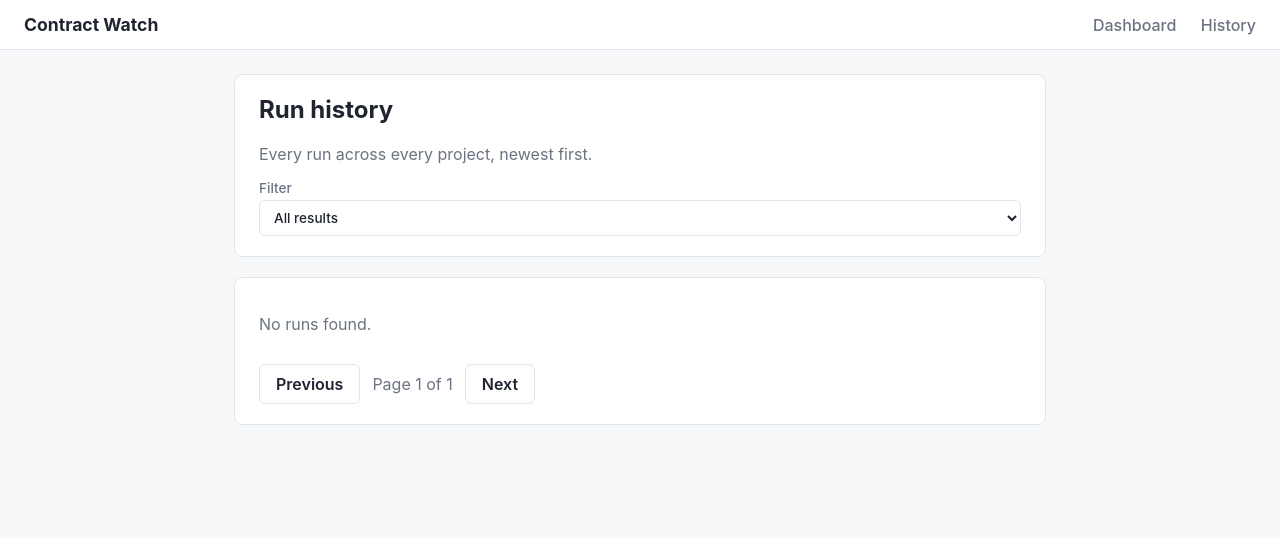
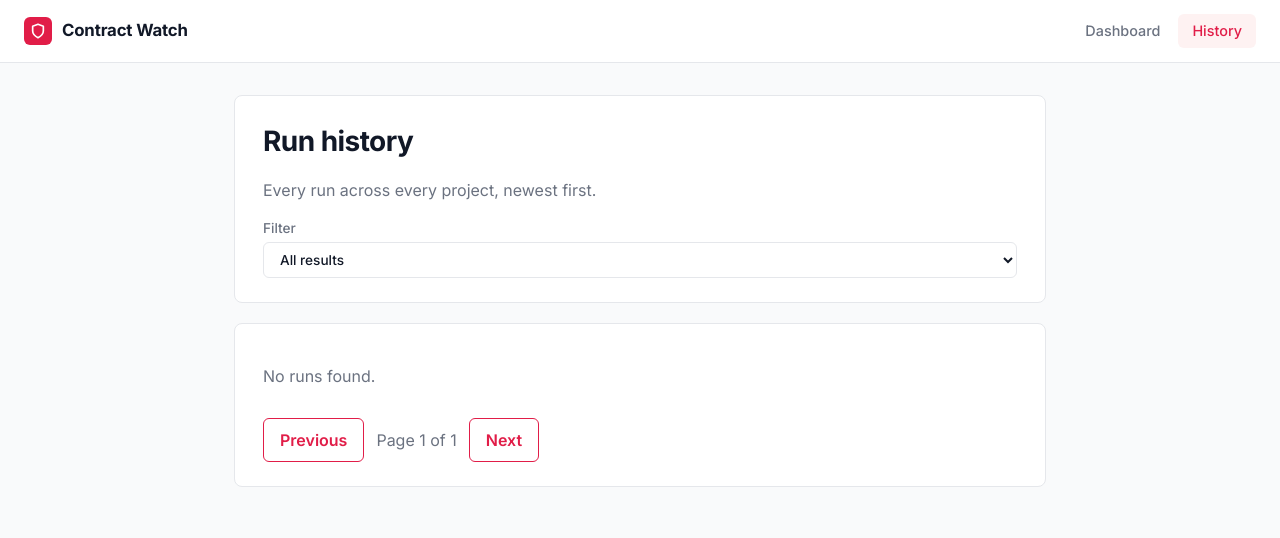
Before and after one commit to uGSOT/contract-watch, a Flask app: page /history in a window 1280 px wide. Shown: the top 538 px of the page. Run offline with Flask 3, Linux system fonts and the light colour scheme; data that the repository does not hold is empty.

Commit message:
theme changed

```diff
--- a/app/static/css/style.css
+++ b/app/static/css/style.css
@@ -1,11 +1,13 @@
 :root {
-  --bg: #f7f8fa;
+  --bg: #f9fafb;
   --panel-bg: #ffffff;
-  --border: #e2e5ea;
-  --text: #1f2430;
+  --border: #e5e7eb;
+  --text: #111827;
   --muted: #6b7280;
-  --primary: #2563eb;
-  --primary-dark: #1d4ed8;
+  --primary: #e11d48;
+  --primary-dark: #be123c;
+  --primary-light: #fff1f2;
+  --highlight: #fef2f2;
   --pass: #16a34a;
   --pass-bg: #ecfdf3;
   --drift: #b45309;
@@ -21,9 +23,11 @@
 
 body {
   margin: 0;
-  font-family: -apple-system, BlinkMacSystemFont, "Segoe UI", Roboto, sans-serif;
+  font-family: "Inter", -apple-system, BlinkMacSystemFont, "Segoe UI", Roboto, sans-serif;
   background: var(--bg);
   color: var(--text);
+  line-height: 1.5;
+  -webkit-font-smoothing: antialiased;
 }
 
 .topbar {
@@ -36,44 +40,86 @@ body {
 }
 
 .brand {
+  display: inline-flex;
+  align-items: center;
+  gap: 10px;
   font-weight: 700;
   text-decoration: none;
   color: var(--text);
-  font-size: 1.1rem;
+  font-size: 1.05rem;
+  letter-spacing: -0.01em;
+}
+
+.brand-icon {
+  display: inline-flex;
+  align-items: center;
+  justify-content: center;
+  width: 28px;
+  height: 28px;
+  background: var(--primary);
+  border-radius: 6px;
+  flex-shrink: 0;
+}
+
+.brand-icon svg {
+  width: 16px;
+  height: 16px;
+  color: #fff;
+}
+
+.topbar nav {
+  display: flex;
+  align-items: center;
+  gap: 4px;
 }
 
 .topbar nav a {
-  margin-left: 20px;
+  padding: 6px 14px;
   text-decoration: none;
   color: var(--muted);
   font-weight: 500;
+  font-size: 0.9rem;
+  border-radius: 6px;
+  transition: color 0.15s, background 0.15s;
 }
 
 .topbar nav a:hover {
   color: var(--text);
+  background: var(--bg);
+}
+
+.topbar nav a.active {
+  color: var(--primary);
+  background: var(--highlight);
 }
 
 .page {
   max-width: 860px;
   margin: 0 auto;
-  padding: 24px;
+  padding: 32px 24px;
 }
 
 .panel {
   background: var(--panel-bg);
   border: 1px solid var(--border);
   border-radius: var(--radius);
-  padding: 20px 24px;
+  padding: 24px 28px;
   margin-bottom: 20px;
 }
 
 h1 {
   margin-top: 0;
-  font-size: 1.5rem;
+  margin-bottom: 8px;
+  font-size: 1.75rem;
+  font-weight: 700;
+  letter-spacing: -0.02em;
+  color: var(--text);
 }
 
 h2 {
   font-size: 1.1rem;
+  font-weight: 600;
+  color: var(--text);
 }
 
 .muted {
@@ -124,11 +178,20 @@ input[type="text"],
 input[type="number"],
 select {
   font: inherit;
-  padding: 8px 10px;
+  padding: 8px 12px;
   border: 1px solid var(--border);
   border-radius: 6px;
   color: var(--text);
-  background: #fff;
+  background: var(--panel-bg);
+  transition: border-color 0.15s, box-shadow 0.15s;
+}
+
+input[type="text"]:focus,
+input[type="number"]:focus,
+select:focus {
+  outline: none;
+  border-color: var(--primary);
+  box-shadow: 0 0 0 3px rgba(225, 29, 72, 0.12);
 }
 
 .btn {
@@ -151,24 +215,28 @@ select {
 }
 
 .btn-primary:disabled {
-  background: #93a4c3;
+  background: #fda4af;
   cursor: not-allowed;
 }
 
 .btn-secondary {
-  background: #fff;
-  border-color: var(--border);
-  color: var(--text);
+  background: var(--panel-bg);
+  border-color: var(--primary);
+  color: var(--primary);
 }
 
 .btn-secondary:hover {
-  background: #f3f4f6;
+  background: var(--highlight);
 }
 
 .btn-danger {
-  background: #fff;
+  background: var(--panel-bg);
   border-color: var(--error);
   color: var(--error);
+}
+
+.btn-danger:hover {
+  background: var(--error-bg);
 }
 
 .form-error {
--- a/app/templates/base.html
+++ b/app/templates/base.html
@@ -4,14 +4,24 @@
   <meta charset="utf-8">
   <meta name="viewport" content="width=device-width, initial-scale=1">
   <title>{% block title %}Contract Watch{% endblock %}</title>
+  <link rel="preconnect" href="https://fonts.googleapis.com">
+  <link rel="preconnect" href="https://fonts.gstatic.com" crossorigin>
+  <link href="https://fonts.googleapis.com/css2?family=Inter:wght@400;500;600;700&display=swap" rel="stylesheet">
   <link rel="stylesheet" href="{{ url_for('static', filename='css/style.css') }}">
 </head>
 <body>
   <header class="topbar">
-    <a class="brand" href="{{ url_for('views.dashboard') }}">Contract Watch</a>
+    <a class="brand" href="{{ url_for('views.dashboard') }}">
+      <span class="brand-icon" aria-hidden="true">
+        <svg viewBox="0 0 24 24" fill="none" stroke="currentColor" stroke-width="2.5" stroke-linecap="round" stroke-linejoin="round">
+          <path d="M12 22s8-4 8-10V5l-8-3-8 3v7c0 6 8 10 8 10z"/>
+        </svg>
+      </span>
+      Contract Watch
+    </a>
     <nav>
-      <a href="{{ url_for('views.dashboard') }}">Dashboard</a>
-      <a href="{{ url_for('views.history') }}">History</a>
+      <a href="{{ url_for('views.dashboard') }}" class="{% if request.endpoint in ['views.dashboard', 'views.project_detail', 'views.endpoint_detail'] %}active{% endif %}">Dashboard</a>
+      <a href="{{ url_for('views.history') }}" class="{% if request.endpoint in ['views.history', 'views.run_detail'] %}active{% endif %}">History</a>
     </nav>
   </header>
 
```
Also changed, not shown: other parts of app/static/css/style.css (+39 -5 lines).
